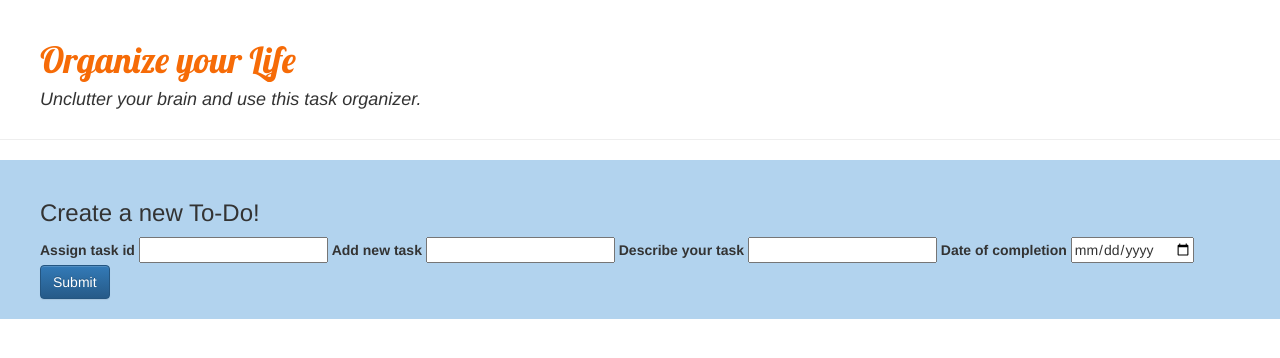
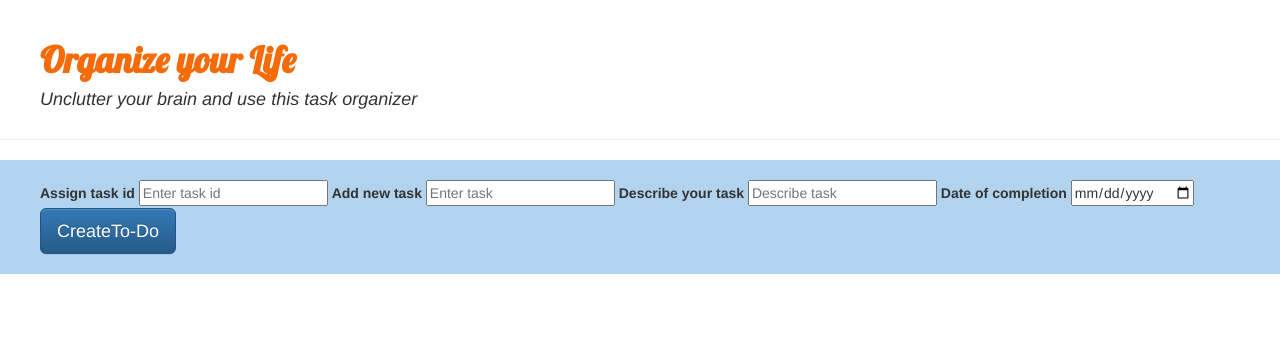
Before and after one commit to SeepG/Organizer, a website: page public/todo.html in a window 1280 px wide. Drawn offline with nearby package versions, Linux system fonts and the light colour scheme.

Commit message:
improved form display with html and css

```diff
--- a/public/todo.css
+++ b/public/todo.css
@@ -1,6 +1,7 @@
 
-h1, h2 {
+h1 {
 	color: rgb(246, 107, 7);
+	font-weight: bold
 }
 
 h1 {
--- a/public/todo.html
+++ b/public/todo.html
@@ -4,34 +4,33 @@
 	<meta charset="UTF-8">
 	<meta name="viewport" content="width=device-width, initial-scale=1.0">
 	<meta http-equiv="X-UA-Compatible" content="ie=edge">
-	<title> Organizer</title>
+	<title>Organizer</title>
 	<link href="//fonts.googleapis.com/css?family=Lobster&subset=latin,latin-ext" rel="stylesheet" type="text/css">
 	<link rel="stylesheet" href="//maxcdn.bootstrapcdn.com/bootstrap/3.2.0/css/bootstrap.min.css">
 	<link rel="stylesheet" href="//maxcdn.bootstrapcdn.com/bootstrap/3.2.0/css/bootstrap-theme.min.css">
 	<link href="https://fonts.googleapis.com/css?family=Bad+Script" rel="stylesheet">
-	<link rel = "Stylesheet" href = "../public/todo.css">
+	<link rel = "stylesheet" href = "../public/todo.css">
 </head>
 <body>
 	<div class="page-header">
 		<h1>Organize your Life</h1>
-		<h4><em>Unclutter your brain and use this task organizer.</em></h4>
+		<h4><em>Unclutter your brain and use this task organizer</em></h4>
 	</div>
 	<div class="form-table">
-		<h3>Create a new To-Do!</h3>
 		<form>
 					<label for="taskID">Assign task id</label>
-					<input name="taskId" type="number">
+					<input name="taskId" type="number" placeholder="Enter task id">
 
 					<label for="addTask">Add new task</label>
-					<input name="addTask" type="text">
+					<input name="addTask" type="text" placeholder="Enter task">
 
 					<label for="addDescription">Describe your task</label>
-					<input name="addDescription" type="textarea">
+					<input name="addDescription" type="textarea" placeholder="Describe task">
 
 					<label for="addDate">Date of completion</label>
 					<input name="addDate" type="date">
 
-		   	 <button type="submit" class="btn btn-primary">Submit</button>
+					<button type="submit" class="btn btn-primary btn-lg">CreateTo-Do</button>
 		</form>
 	</div>
  <script src="./todo.js"></script>
```
